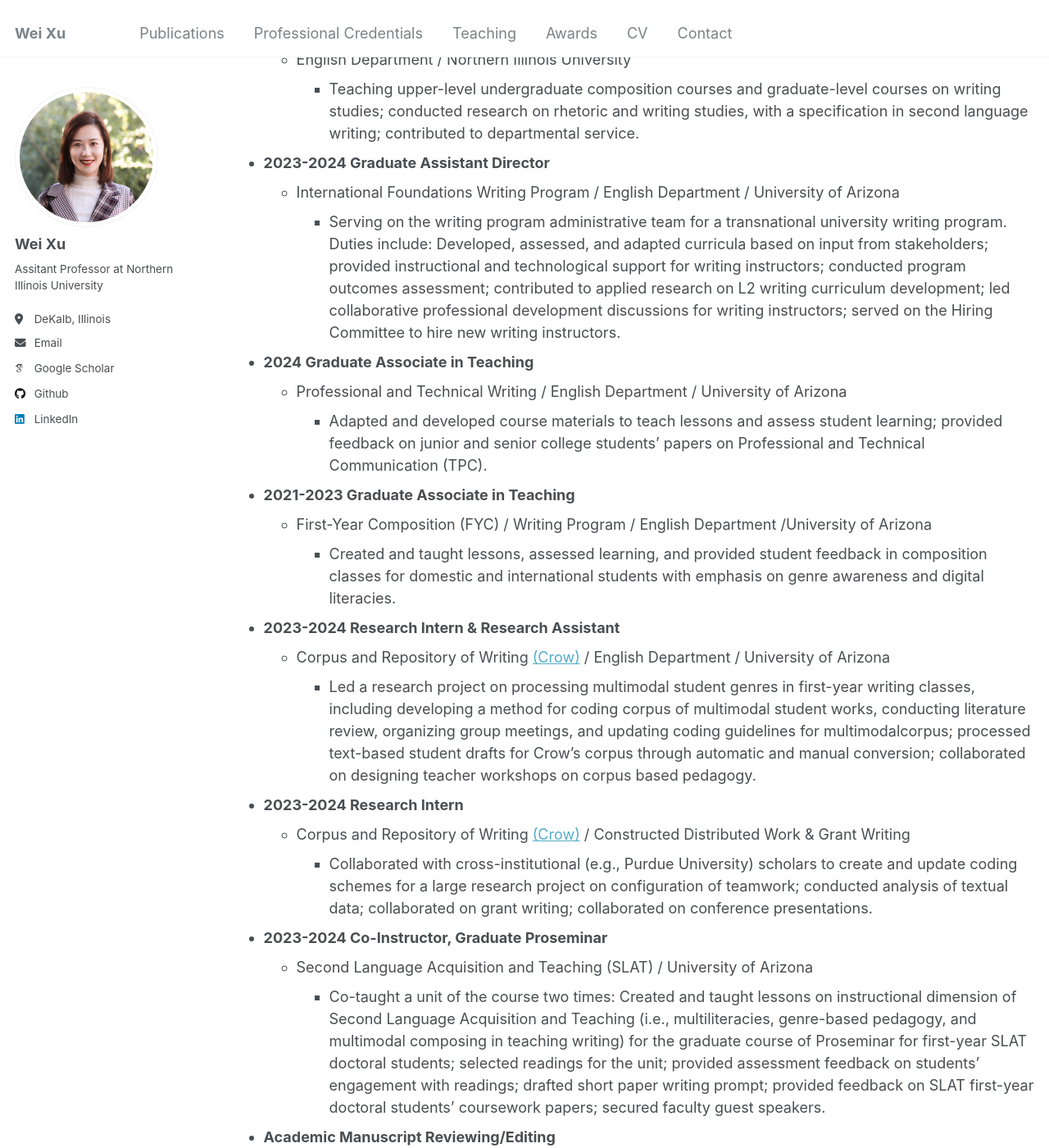
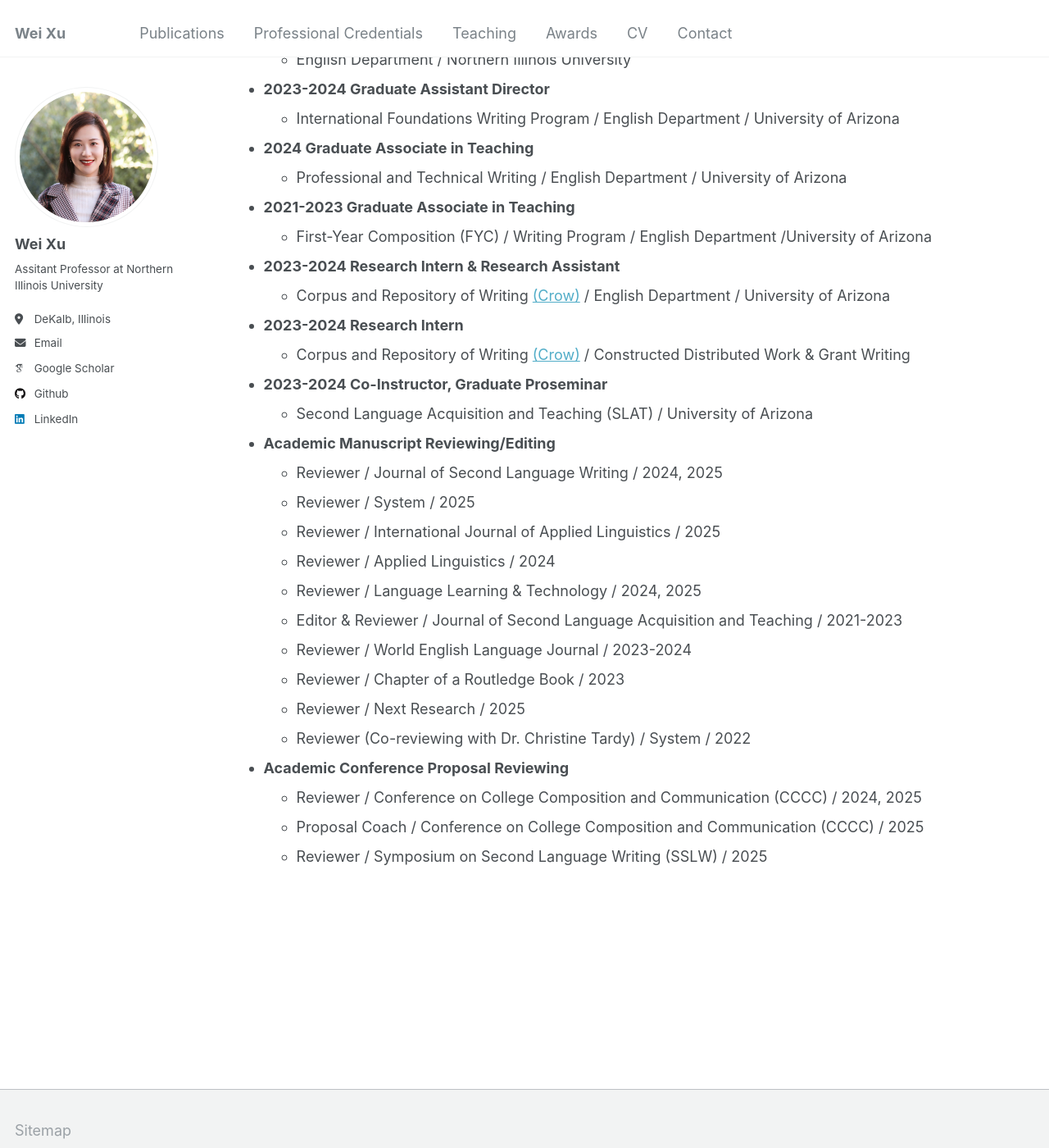
Before and after one commit to weixu-vivian/weixu-vivian.github.io, a Jekyll site: the page built from _pages/Professional Credentials.md, in a window 1280 px wide and 1400 px high, scrolled down 201 px. Shown: the whole window at 82% size. Built offline with Jekyll 4.4.1, drawn with Linux system fonts in a browser that asks for light colours; some web fonts are replaced.

Commit message:
Professional Credentials.md

```diff
--- a/_pages/Professional Credentials.md
+++ b/_pages/Professional Credentials.md
@@ -9,31 +9,24 @@ author_profile: true
 
 * **2025-Present Assistant Professor**
   * English Department / Northern Illinois University
-    * Teaching upper-level undergraduate composition courses and graduate-level courses on writing studies; conducted research on rhetoric and writing studies, with a specification in second language writing; contributed to departmental service.
 
 * **2023-2024 Graduate Assistant Director**
   * International Foundations Writing Program / English Department / University of Arizona
-    * Serving on the writing program administrative team for a transnational university writing program. Duties include: Developed, assessed, and adapted curricula based on input from stakeholders; provided instructional and technological support for writing instructors; conducted program outcomes assessment; contributed to applied research on L2 writing curriculum development; led collaborative professional development discussions for writing instructors; served on the Hiring Committee to hire new writing instructors.
 
 * **2024 Graduate Associate in Teaching**
   * Professional and Technical Writing / English Department / University of Arizona
-    * Adapted and developed course materials to teach lessons and assess student learning; provided feedback on junior and senior college students’ papers on Professional and Technical Communication (TPC).
 
 * **2021-2023 Graduate Associate in Teaching**
   * First-Year Composition (FYC) / Writing Program / English Department /University of Arizona
-    * Created and taught lessons, assessed learning, and provided student feedback in composition classes for domestic and international students with emphasis on genre awareness and digital literacies.
 
 * **2023-2024 Research Intern & Research Assistant**
   * Corpus and Repository of Writing [(Crow)](https://crow.corporaproject.org/) / English Department / University of Arizona
-    * Led a research project on processing multimodal student genres in first-year writing classes, including developing a method for coding corpus of multimodal student works, conducting literature review, organizing group meetings, and updating coding guidelines for multimodalcorpus; processed text-based student drafts for Crow’s corpus through automatic and manual conversion; collaborated on designing teacher workshops on corpus based pedagogy.
 
 * **2023-2024 Research Intern**
   * Corpus and Repository of Writing [(Crow)](https://crow.corporaproject.org/) / Constructed Distributed Work & Grant Writing
-    * Collaborated with cross-institutional (e.g., Purdue University) scholars to create and update coding schemes for a large research project on configuration of teamwork; conducted analysis of textual data; collaborated on grant writing; collaborated on conference presentations.
 
 * **2023-2024 Co-Instructor, Graduate Proseminar**
   * Second Language Acquisition and Teaching (SLAT) / University of Arizona
-    * Co-taught a unit of the course two times: Created and taught lessons on instructional dimension of Second Language Acquisition and Teaching (i.e., multiliteracies, genre-based pedagogy, and multimodal composing in teaching writing) for the graduate course of Proseminar for first-year SLAT doctoral students; selected readings for the unit; provided assessment feedback on students’ engagement with readings; drafted short paper writing prompt; provided feedback on SLAT first-year doctoral students’ coursework papers; secured faculty guest speakers.
 
 
 * **Academic Manuscript Reviewing/Editing**
```
